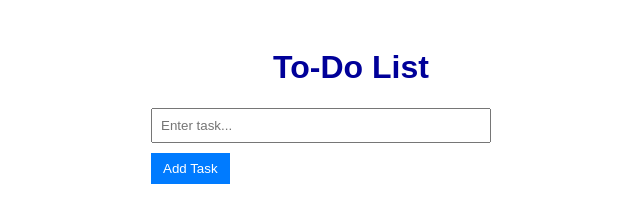
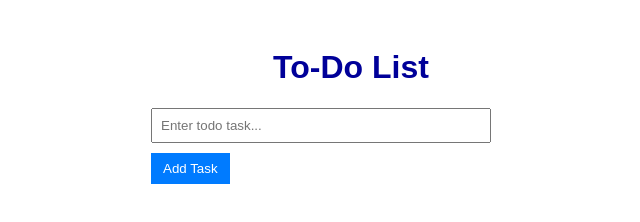
Before and after one commit to major-phyo-san/todo-list, a plain HTML site: page index.html in a window 1280 px wide. Shown: the full height of the page, 289-929 px from the left. Drawn offline with nearby package versions, Linux system fonts and the light colour scheme.

Commit message:
Todo text update

```diff
--- a/index.html
+++ b/index.html
@@ -10,7 +10,7 @@
 
 <div id="app">
   <h1 style="color: #000099">To-Do List</h1>
-  <input type="text" id="taskInput" placeholder="Enter task...">
+  <input type="text" id="taskInput" placeholder="Enter todo task...">
   <button id="addTaskBtn">Add Task</button>
   <ul id="taskList"></ul>
 </div>
```
